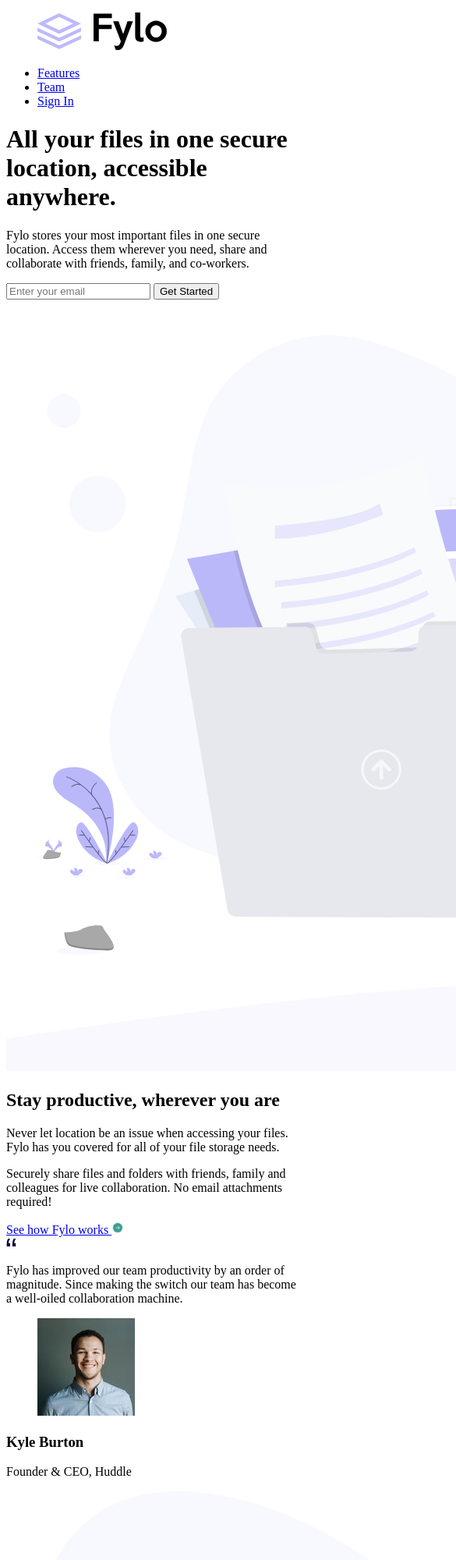
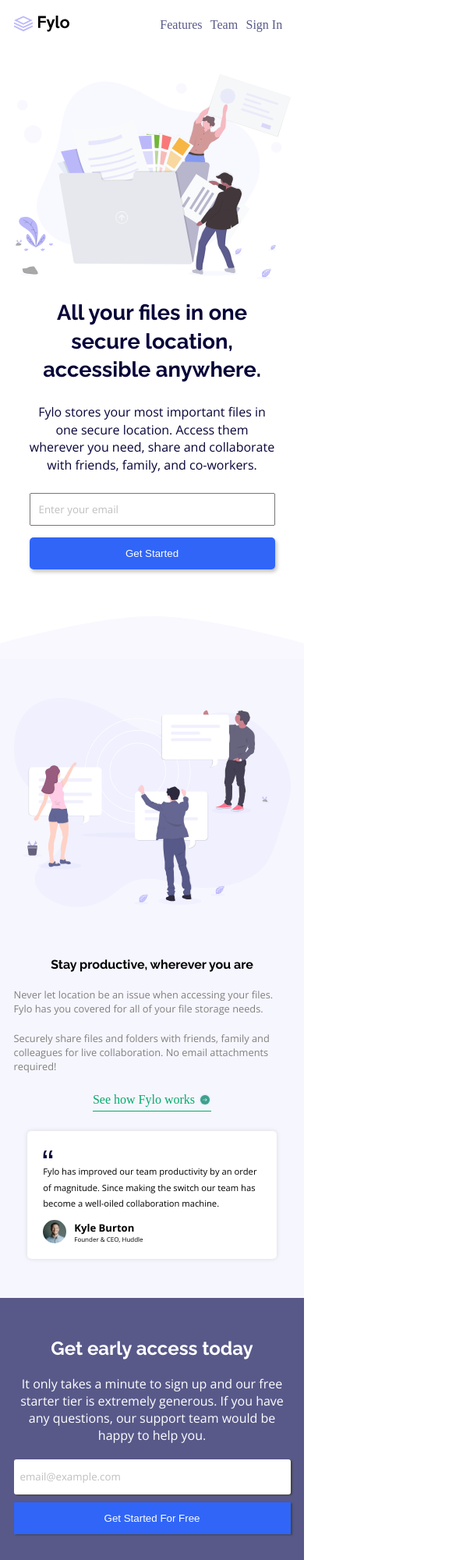
Before and after one commit to BreynnerAriza/practice-frontend, a plain HTML site: page fylo-landing-page-with-two-column-layout/index.html in a window 390 px wide. Shown: the top 2000 px of the page at 78% size, 585 px wide, since content can reach past the window. Drawn offline with nearby package versions, Linux system fonts and the light colour scheme.

Commit message:
Finished style mobile

```diff
--- a/fylo-landing-page-with-two-column-layout/css/style.css
+++ b/fylo-landing-page-with-two-column-layout/css/style.css
@@ -0,0 +1,373 @@
+@import url('https://fonts.googleapis.com/css2?family=Raleway:ital,wght@0,100..900;1,100..900&display=swap');
+@import url('https://fonts.googleapis.com/css2?family=Open+Sans:ital,wght@0,300..800;1,300..800&family=Raleway:ital,wght@0,100..900;1,100..900&display=swap');
+
+
+/*
+- Mobile: 375px
+- Desktop: 1440
+*/
+
+*{
+    margin: 0;
+    padding: 0;
+    box-sizing: border-box;
+}
+
+body, html {
+    overflow-x: hidden;
+}
+
+:root{
+    --very-dark-blue:hsl(243, 87%, 12%);
+    --desatured-blue:hsl(238, 22%, 44%);
+    --bright-blue:hsl(224, 93%, 58%);
+    --moderate-cyam:hsl(170, 45%, 43%).;
+    --light-grayish:hsl(240, 75%, 98%);
+    --light-gray:hsl(0, 0%, 75%);
+
+    --fontsize:16px;
+
+    --font-header: "Raleway", serif;
+    --font-header-weigh-regular:400;
+    --font-header-weigh-bold:700;
+    --font-body:"Open Sans", serif;
+    --font-body-weigh-regular:400;
+
+    --padding-sections:50px 0px;
+
+}
+
+.container{
+    width: 80%;
+    min-width: 355px;
+    margin: auto;
+}
+
+.navigation {
+    width: 100vw;
+    margin-top: 20px;
+    background-color: white;
+}
+
+.navigation__container{
+    display: flex;
+    justify-content: space-between;
+    align-items: center;
+}
+
+.navigation__figure {
+    width: 20%;
+}
+
+.navigation__logo {
+    width: 100%;
+}
+
+.navigation__list {
+    width: 50%;
+    list-style: none;
+    display: flex;
+    justify-content: space-evenly;
+}
+
+.navigation__link {
+    text-decoration: none;
+    color: var(--desatured-blue);
+
+}
+
+/*-----------HEADER STYLES----------------*/
+
+.header {
+    width: 100vw;
+    padding: var(--padding-sections);
+    padding-bottom: 0px;
+}
+
+.header__container{
+    display: flex;
+    flex-direction: column-reverse;
+}
+
+.header__description {
+    margin: 20px;
+    display: flex;
+    flex-direction: column;
+    text-align: center;
+    gap: 25px;
+    color: var(--very-dark-blue);
+}
+
+.header__title {
+    font-family: var(--font-header);
+    font-size: 1.7rem;
+    line-height: 2.3rem;
+}
+
+.header__paragraph {
+    font-family: var(--font-body);
+    line-height: 1.4rem;
+}
+
+.header__form {
+    display: flex;
+    flex-direction: column;
+    gap: 15px;
+}
+
+.header__form-input {
+    padding: 10px;
+    font-family: var(--font-body);
+}
+
+.header__form-input::placeholder{
+    font-family: var(--font-body);
+    color: var(--light-gray);
+}
+
+.form__button {
+    color: white;
+    background-color: var(--bright-blue);
+    padding: 13px 0px;
+    border: none;
+    border-radius: 5px;
+    box-shadow: 2px 3px 5px var(--light-gray);
+}
+
+.header__figure {
+    width: 100%;
+}
+
+.header__img {
+    width: 100%;
+}
+
+.header__picture {
+    display: block;
+    margin-top: 40px;
+    width: 100%;
+}
+
+.header__picture source, .header__picture img{
+    display: block;
+    width: 100%;
+}
+
+/*-----------STAY STYLES----------------*/
+
+.stay {
+    padding: var(--padding-sections);
+    margin-top: 0px;
+    background-color: var(--light-grayish);
+}
+
+.stay__container{
+    display: flex;
+    flex-direction: column-reverse;
+}
+
+.stay__content {
+    margin-top: 40px;
+}
+
+.stay__title {
+    font-family: var(--font-header);
+    font-size: 1rem;
+    text-align: center;
+    margin: 20px 0px;
+    font-weight: var(--font-header-weigh-bold);
+}
+.stay__paragraph {
+    font-size: .8rem;
+    font-family: var(--font-body);
+    color: gray;
+    margin-top: 20px;
+
+}
+.stay__link {
+    display: flex;
+    align-items: center;
+    gap: 5px;
+    margin: 25px auto;
+    width: fit-content;
+    color: #04aa6b;
+    text-decoration: none;
+    border-bottom: 1px solid #04aa6b;
+    padding-bottom: 5px;
+}
+
+.stay__link-icon {
+}
+
+.stay__card {
+    width: 90%;
+    background-color: white;
+    margin: auto;
+    padding: 20px;
+    border-radius: 5px;
+    box-shadow: 0px 0px 5px rgba(194, 193, 193, 0.562);
+    font-family: var(--font-body);
+}
+
+.stay__card-quote {
+
+}
+.stay__card-paragraph {
+    font-size: .7rem;
+    line-height: 1.3rem;
+}
+
+.stay__card-test {
+    display: flex;
+    align-items: center;
+    margin-top: 10px;
+}
+.stay__test-figure {
+    width: 30px;
+}
+.stay__test-img {
+    display: block;
+    width: 100%;
+    border-radius: 50%;
+}
+
+.stay__test-data {
+    margin-left: 10px;
+    font-size: .7rem;
+}
+.stay__test-name {
+}
+.stay__test-charge {
+    font-size: .5rem;
+}
+
+.stay__figure {
+    width: 100%;
+}
+.stay__img {
+    width: 100%;
+}
+
+/*-----------ACCESS STYLES----------------*/
+
+
+.access {
+    background-color: var(--desatured-blue);
+    padding: var(--padding-sections);
+}
+
+.access__container{
+    display: flex;
+    flex-direction: column;
+    color: white;
+}
+
+.access__content {
+    text-align: center;
+}
+
+.access_title {
+    font-family: var(--font-header);
+    margin-bottom: 20px;
+}
+
+.access__paragraph {
+    font-family: var(--font-body);
+}
+
+.access_form {
+    margin-top: 20px;
+    display: flex;
+    flex-direction: column;
+    gap: 10px;
+}
+
+.access-form__input {
+    padding: 15px 8px;
+    border-radius: 3px;
+    border: none;
+    box-shadow: 2px 1px 2px rgb(66, 66, 66);
+}
+
+.access-form__input::placeholder{
+    font-family: var(--font-body);
+    color: var(--light-gray);
+}
+
+.form__access-button{
+    padding: 13px 0px;
+    color: white;
+    background-color: var(--bright-blue);
+    border: none;
+    box-shadow: 2px 1px 2px rgb(66, 66, 66);
+}
+
+/*-----------FOOTER STYLES----------------*/
+
+
+.footer {
+    padding: var(--padding-sections);
+    background-color: var(--very-dark-blue);
+}
+
+.footer__container{
+    color: white;
+}
+
+.footer__figure {
+    display: block;
+}
+
+.footer__img {
+    filter: brightness(0) invert(1);
+}
+
+.footer__contac {
+    display: flex;
+    flex-direction: column;
+    gap: 30px;
+    margin-top: 30px;
+    font-family: var(--font-body);
+}
+
+.footer__list {
+    list-style: none;
+}
+
+.footer_item {
+
+}
+
+.footer-item__contact {
+    margin-top: 10px;
+}
+
+.footer_link {
+    text-decoration: none;
+    color: white;
+    display: inline-block;
+    margin-top: 10px;
+}
+
+.footer__media {
+   list-style: none;
+   display: flex;
+   justify-content: center;
+    gap: 10px;
+}
+
+.footer-media__item {
+
+}
+.footer-media__link {
+
+}
+
+.footer-media__link img {
+    width: 40px;
+    height: 40px;
+    border: 1px solid white;
+    padding: 10px;
+    filter: brightness(0) invert(1);
+    border-radius: 50%;
+}
--- a/fylo-landing-page-with-two-column-layout/index.html
+++ b/fylo-landing-page-with-two-column-layout/index.html
@@ -4,9 +4,16 @@
     <meta charset="UTF-8" />
     <meta name="viewport" content="width=device-width, initial-scale=1.0" />
     <title>Fylo</title>
+    <link rel="stylesheet" href="css/style.css" />
+    <link
+      rel="shortcut icon"
+      href="img/favicon-32x32.png"
+      type="image/x-icon"
+    />
   </head>
   <body>
     <nav class="navigation">
+      <div class="navigation__container container">
         <figure class="navigation__figure">
           <img src="img/logo.svg" alt="Logo Fylo" class="navigation__logo" />
         </figure>
@@ -21,9 +28,11 @@
             <a href="#" class="navigation__link">Sign In</a>
           </li>
         </ul>
+      </div>
     </nav>
 
     <header class="header">
+      <div class="header__container container">
         <div class="header__description">
           <h1 class="header__title">
             All your files in one secure location, accessible anywhere.
@@ -49,15 +58,20 @@
             class="header__img"
           />
         </figure>
-      <img src="img/bg-curve-desktop.svg" alt="" class="header__wabe" />
+      </div>
+      <picture class="header__picture">
+        <source srcset="img/bg-curve-mobile.svg" media="(max-width: 400px)" />
+        <img src="img/bg-curve-desktop.svg" alt="Background curve" />
+      </picture>
     </header>
 
     <section class="stay">
+      <div class="stay__container container">
         <div class="stay__content">
           <h2 class="stay__title">Stay productive, wherever you are</h2>
           <p class="stay__paragraph">
-          Never let location be an issue when accessing your files. Fylo has you
-          covered for all of your file storage needs.
+            Never let location be an issue when accessing your files. Fylo has
+            you covered for all of your file storage needs.
           </p>
           <p class="stay__paragraph">
             Securely share files and folders with friends, family and colleagues
@@ -73,7 +87,11 @@
           </a>
 
           <div class="stay__card">
-          <img src="img/icon-quotes.svg" alt="Quote" class="stay__card-quote" />
+            <img
+              src="img/icon-quotes.svg"
+              alt="Quote"
+              class="stay__card-quote"
+            />
             <p class="stay__card-paragraph">
               Fylo has improved our team productivity by an order of magnitude.
               Since making the switch our team has become a well-oiled
@@ -101,52 +119,91 @@
             class="stay__img"
           />
         </figure>
+      </div>
     </section>
 
     <section class="access">
+      <div class="access__container container">
         <div class="access__content">
           <h2 class="access_title">Get early access today</h2>
           <p class="access__paragraph">
             It only takes a minute to sign up and our free starter tier is
-          extremely generous. If you have any questions, our support team would
-          be happy to help you.
+            extremely generous. If you have any questions, our support team
+            would be happy to help you.
           </p>
         </div>
         <form action="" class="access_form">
-        <input type="email" name="emailid=" class="access-form__input">
-        <button type="submit" class="form__button">Get Started</button>
+          <input
+            type="email"
+            name="emailid="
+            class="access-form__input"
+            placeholder="email@example.com"
+          />
+          <button type="submit" class="form__access-button">
+            Get Started For Free
+          </button>
         </form>
+      </div>
     </section>
 
     <footer class="footer">
+      <div class="footer__container container">
         <figure class="footer__figure">
-            <img src="img/logo.svg" alt="" class="footer__img">
+          <img src="img/logo.svg" alt="" class="footer__img" />
         </figure>
         <div class="footer__contac">
           <list class="footer__list">
-                <li class="footer_item"><p class="footer-item__contact"><img src="img/icon-phone.svg" alt=""> Phone: +1-543-123-4567</p></li>
-                <li class="footer_item"><p class="footer-item__contact"><img src="img/icon-email.svg" alt=""> example@fylo.com</p></li>
+            <li class="footer_item">
+              <p class="footer-item__contact">
+                <img src="img/icon-phone.svg" alt="" /> Phone: +1-543-123-4567
+              </p>
+            </li>
+            <li class="footer_item">
+              <p class="footer-item__contact">
+                <img src="img/icon-email.svg" alt="" /> example@fylo.com
+              </p>
+            </li>
           </list>
           <list class="footer__list">
-                <li class="footer_item"><a href="" class="footer_link">About Us</a></li>
+            <li class="footer_item">
+              <a href="" class="footer_link">About Us</a>
+            </li>
             <li class="footer_item"><a href="" class="footer_link">Jobs</a></li>
-                <li class="footer_item"><a href="" class="footer_link">Press</a></li>
+            <li class="footer_item">
+              <a href="" class="footer_link">Press</a>
+            </li>
             <li class="footer_item"><a href="" class="footer_link">Blog</a></li>
           </list>
           <list class="footer__list">
-                <li class="footer_item"><a href="" class="footer_link">Contact Us</a></li>
-                <li class="footer_item"><a href="" class="footer_link">Terms</a></li>
-                <li class="footer_item"><a href="" class="footer_link">Privacity</a></li>
+            <li class="footer_item">
+              <a href="" class="footer_link">Contact Us</a>
+            </li>
+            <li class="footer_item">
+              <a href="" class="footer_link">Terms</a>
+            </li>
+            <li class="footer_item">
+              <a href="" class="footer_link">Privacity</a>
+            </li>
           </list>
           <list class="footer__media">
-                <li class="footer-media__item"><a href="" class="footer-media__link"><img src="img/facebook-brands-solid.svg" alt=""></a></li>
-                <li class="footer-media__item"><a href="" class="footer-media__link"><img src="img/twitter-brands-solid.svg" alt=""></a></li>
-                <li class="footer-media__item"><a href="" class="footer-media__link"><img src="img/instagram-brands-solid.svg" alt=""></a></li>
-
-
+            <li class="footer-media__item">
+              <a href="" class="footer-media__link"
+                ><img src="img/facebook-brands-solid.svg" alt=""
+              /></a>
+            </li>
+            <li class="footer-media__item">
+              <a href="" class="footer-media__link"
+                ><img src="img/twitter-brands-solid.svg" alt=""
+              /></a>
+            </li>
+            <li class="footer-media__item">
+              <a href="" class="footer-media__link"
+                ><img src="img/instagram-brands-solid.svg" alt=""
+              /></a>
+            </li>
           </list>
         </div>
+      </div>
     </footer>
-
   </body>
 </html>
```
Lines whose indentation alone changed are shown as unchanged.
